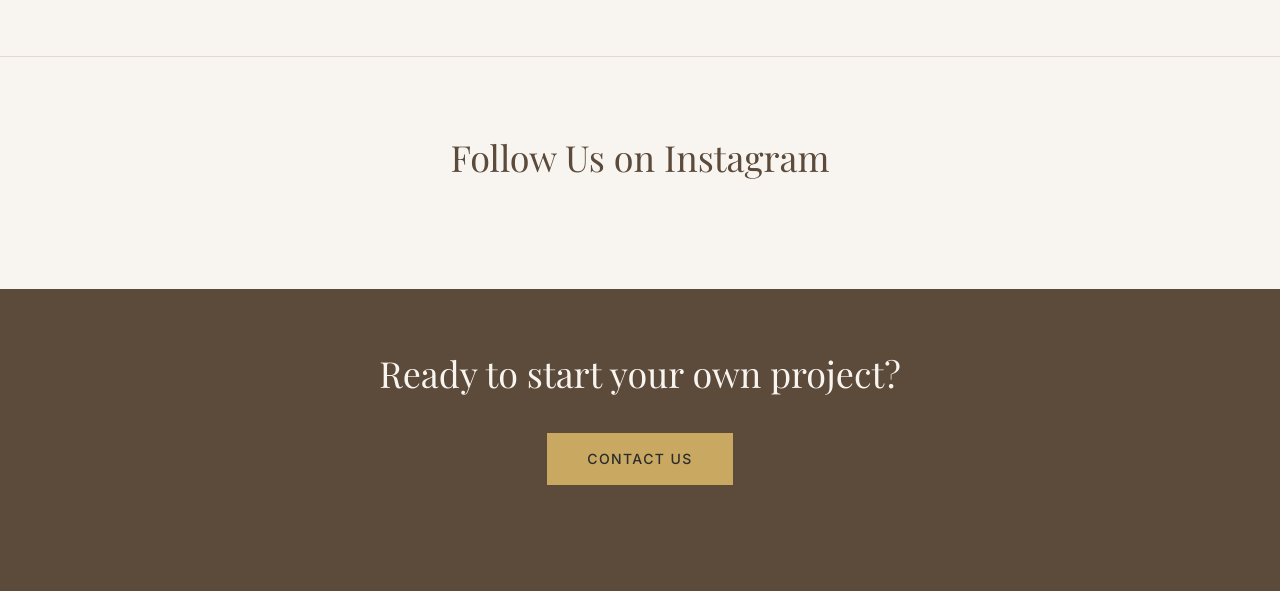
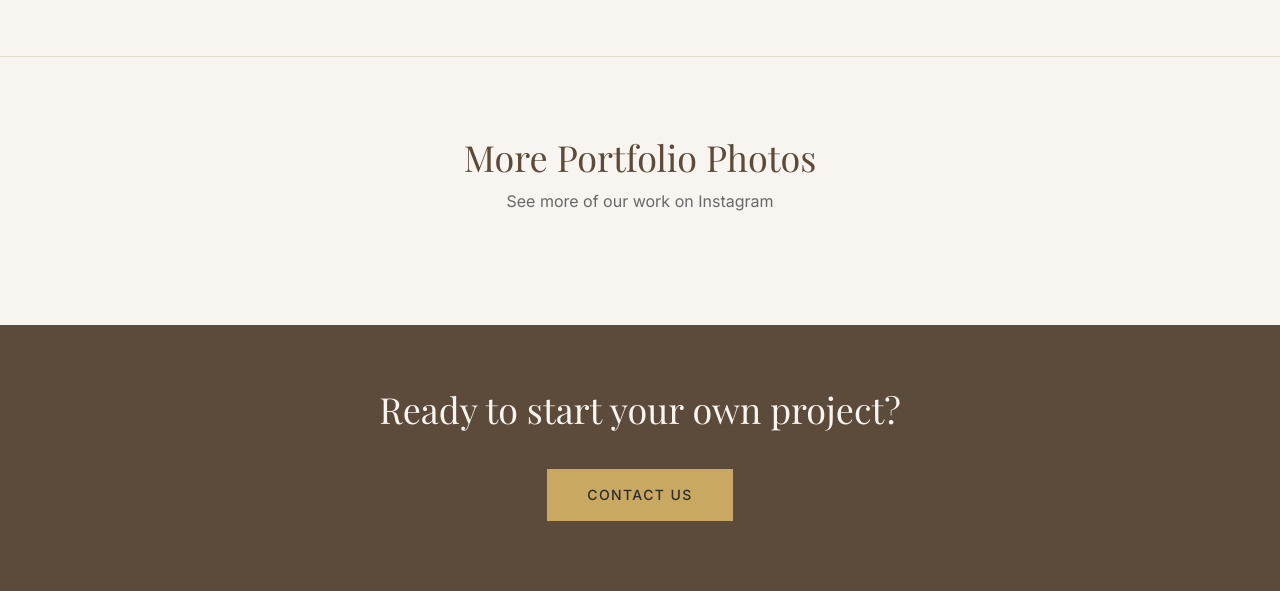
Before and after one commit to deanlzook/snitzcreek-astro, an Astro site: page /portfolio in a window 1280 px wide. Shown: the part 3720-4311 px from the top of the page. Built offline with nearby package versions, Linux system fonts and the light colour scheme; Astro itself is replaced by a stand-in of ours.

Commit message:
Update Instagram section heading text

```diff
--- a/src/pages/portfolio.astro
+++ b/src/pages/portfolio.astro
@@ -96,11 +96,12 @@ const collections = [
       ))}
     </section>
 
-    <!-- Follow Us on Instagram — Elfsight widget (same as original site) -->
+    <!-- More Portfolio Photos — Elfsight Instagram widget -->
     <section class="py-20 bg-cream border-t border-wood/20">
       <div class="max-w-7xl mx-auto px-6">
         <div class="text-center mb-8">
-          <h2 class="font-serif text-3xl md:text-4xl text-darkwood">Follow Us on Instagram</h2>
+          <h2 class="font-serif text-3xl md:text-4xl text-darkwood">More Portfolio Photos</h2>
+          <p class="mt-3 text-charcoal/70">See more of our work on Instagram</p>
         </div>
         <div class="elfsight-app-4afa230b-191b-4f6c-a826-c94c497cc9b9" data-elfsight-app-lazy></div>
       </div>
```
